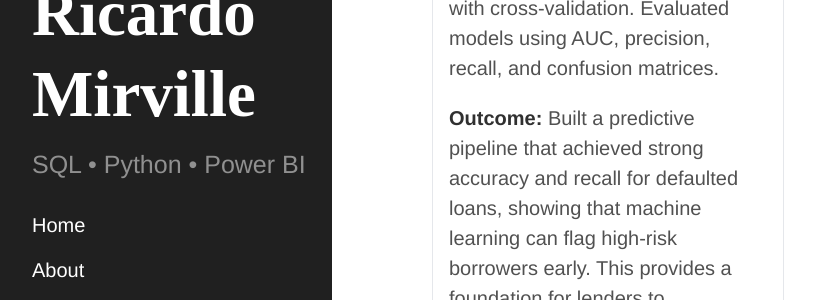
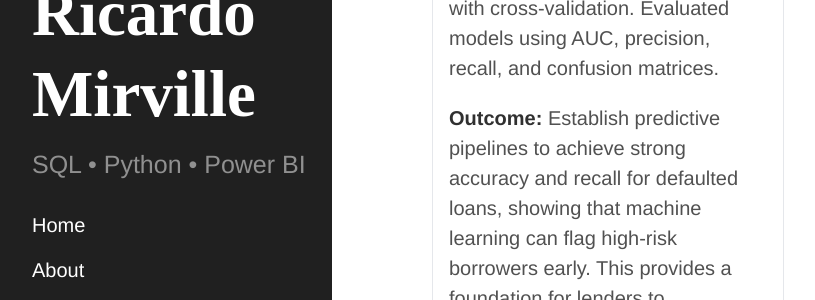
Before and after one commit to RicardoBMirville/Portfolio, a Jekyll site: the page built from projects.md, in a window 1280 px wide and 900 px high, scrolled down 563 px. Shown: the part 222-522 px from the top of the window, without its empty margins (28-843 px from the left). Built offline with Jekyll 4.4.1, drawn with Linux system fonts in a browser that asks for light colours; some of the changed text lies outside the part shown.

Commit message:
Update projects.md

```diff
--- a/projects.md
+++ b/projects.md
@@ -17,7 +17,7 @@ Below are representative projects. Each includes the **goal**, **approach**, and
     <h3>Loan Default Prediction — Capstone Project</h3>
     <p><strong>Problem:</strong> Banks and lenders need to assess the risk of loan defaults to minimize financial losses and make data-driven lending decisions.</p>
     <p><strong>Approach:</strong> Explored and preprocessed a loan dataset with Python. Engineered financial and customer-related features (e.g., credit score, debt-to-income ratio, employment history). Trained multiple classification models (Logistic Regression, Random Forest, Gradient Boosting) and performed hyperparameter tuning with cross-validation. Evaluated models using AUC, precision, recall, and confusion matrices.</p>
-    <p><strong>Outcome:</strong> Built a predictive pipeline that achieved strong accuracy and recall for defaulted loans, showing that machine learning can flag high-risk borrowers early. This provides a foundation for lenders to incorporate ML into risk assessment and loan approval workflows.</p>
+    <p><strong>Outcome:</strong> Establish predictive pipelines to achieve strong accuracy and recall for defaulted loans, showing that machine learning can flag high-risk borrowers early. This provides a foundation for lenders to incorporate ML into risk assessment and loan approval workflows.</p>
     <p>
       🔗 <a href="https://nbviewer.org/github/ricardobmirville/Portfolio/blob/main/assets/loan_default_prediction.ipynb" target="_blank">View Report (HTML Rendered)</a><br>
       🔗 <a href="https://colab.research.google.com/github/ricardobmirville/Portfolio/blob/main/assets/loan_default_prediction.ipynb" target="_blank">Full Code (Jupyter Notebook)</a>
```
